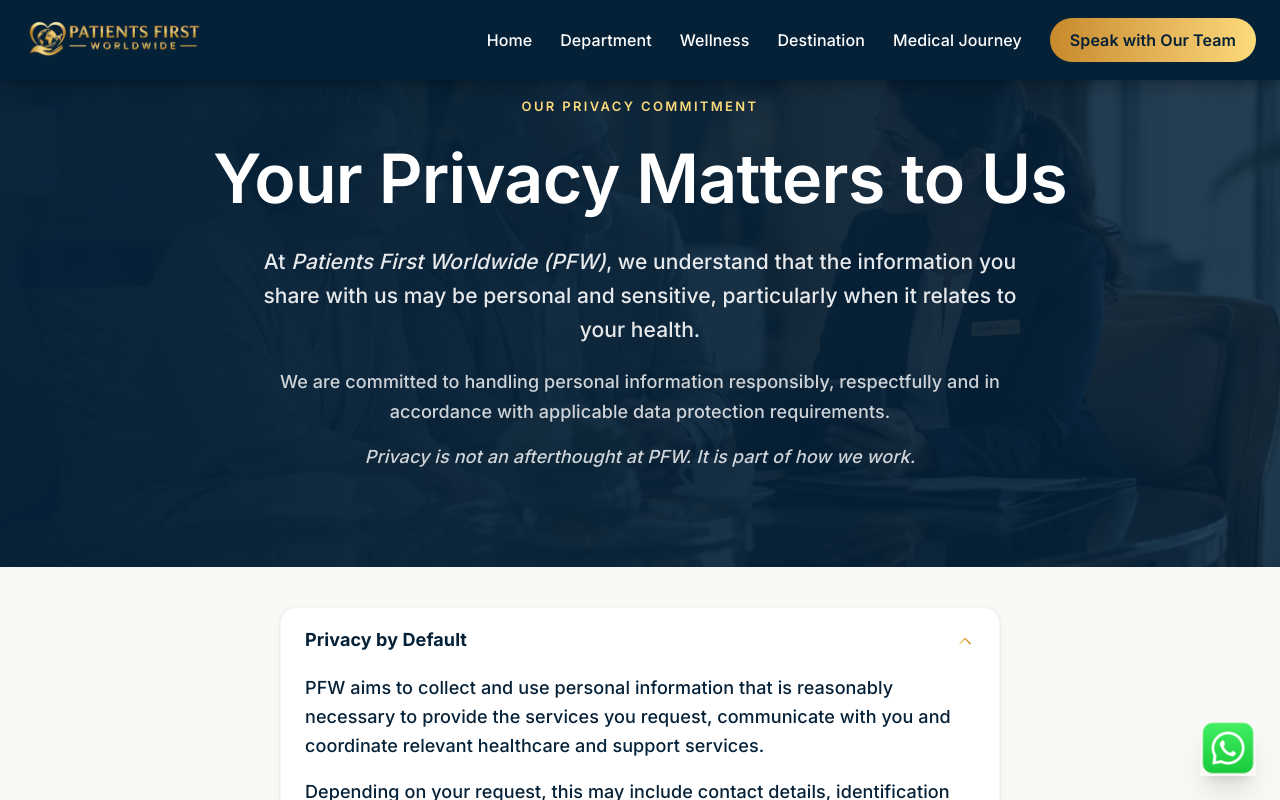
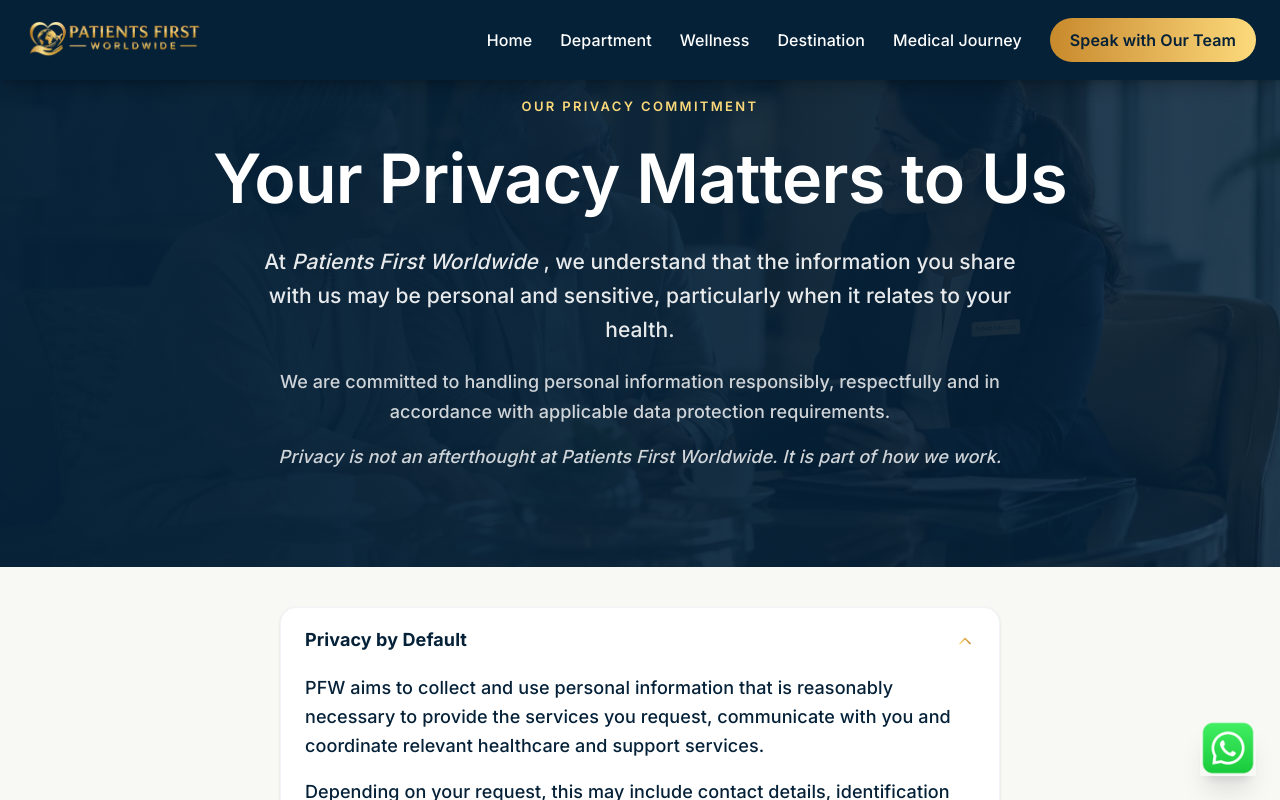
Before and after one commit to growizedigitaluae/patients-first--v2, a Next.js app: page /faq in a window 1280 px wide. Shown: the top 800 px of the page. Built offline with nearby package versions, Linux system fonts and the light colour scheme.

Commit message:
first revision commit after launch

```diff
--- a/src/app/(site)/faq/page.tsx
+++ b/src/app/(site)/faq/page.tsx
@@ -59,7 +59,7 @@
             </h1>
 
             <p className="text-white/90 text-base md:text-lg leading-relaxed max-w-3xl mx-auto mb-5">
-              At <em>Patients First Worldwide (PFW)</em>, we understand that
+              At <em>Patients First Worldwide </em>, we understand that
               the information you share with us may be personal and sensitive,
               particularly when it relates to your health.
             </p>
@@ -72,7 +72,7 @@
 
             <p className="mt-4 text-white/80 text-sm md:text-base leading-relaxed max-w-3xl mx-auto">
               <em>
-                Privacy is not an afterthought at PFW. It is part of how we
+                Privacy is not an afterthought at Patients First Worldwide. It is part of how we
                 work.
               </em>
             </p>
```
